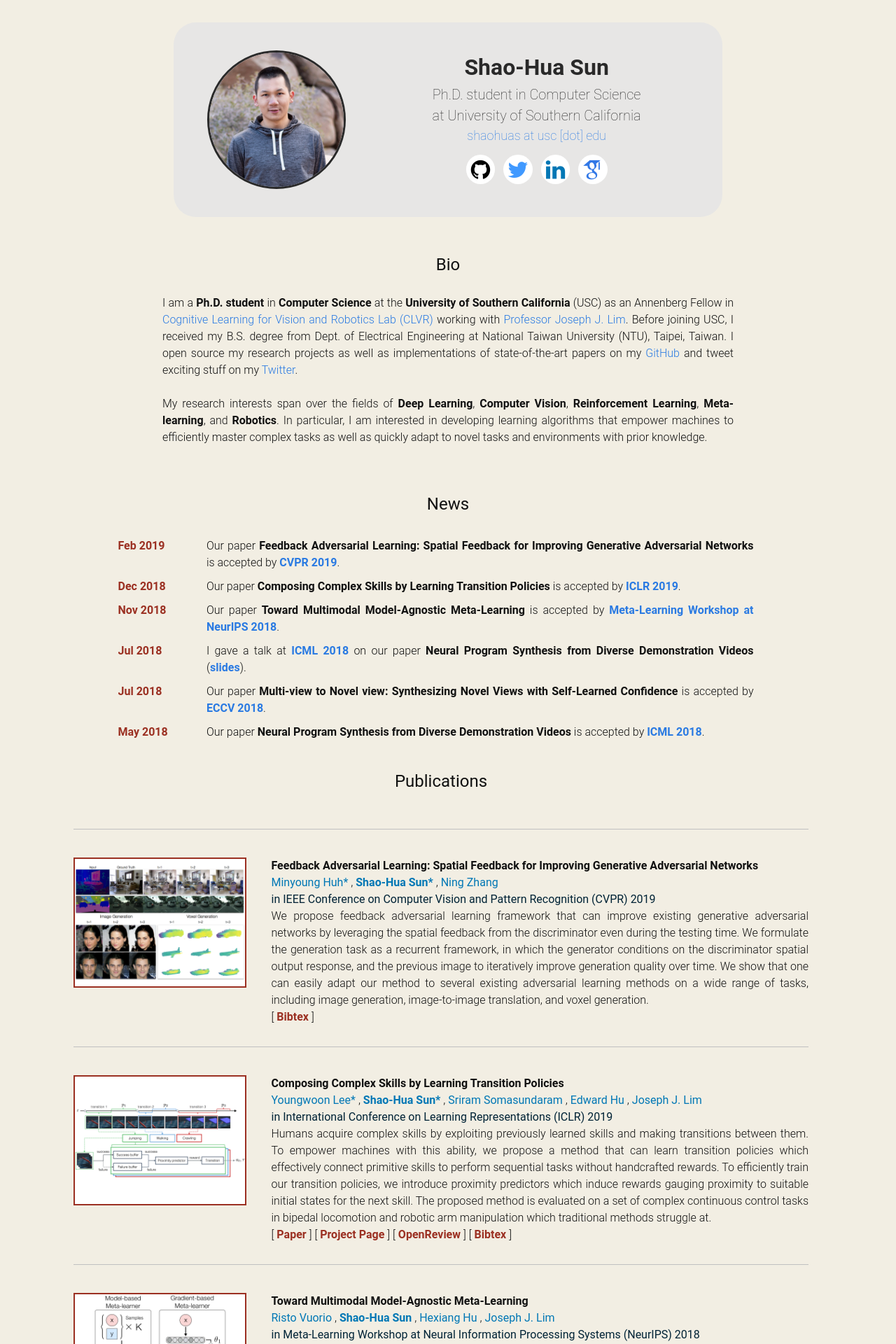
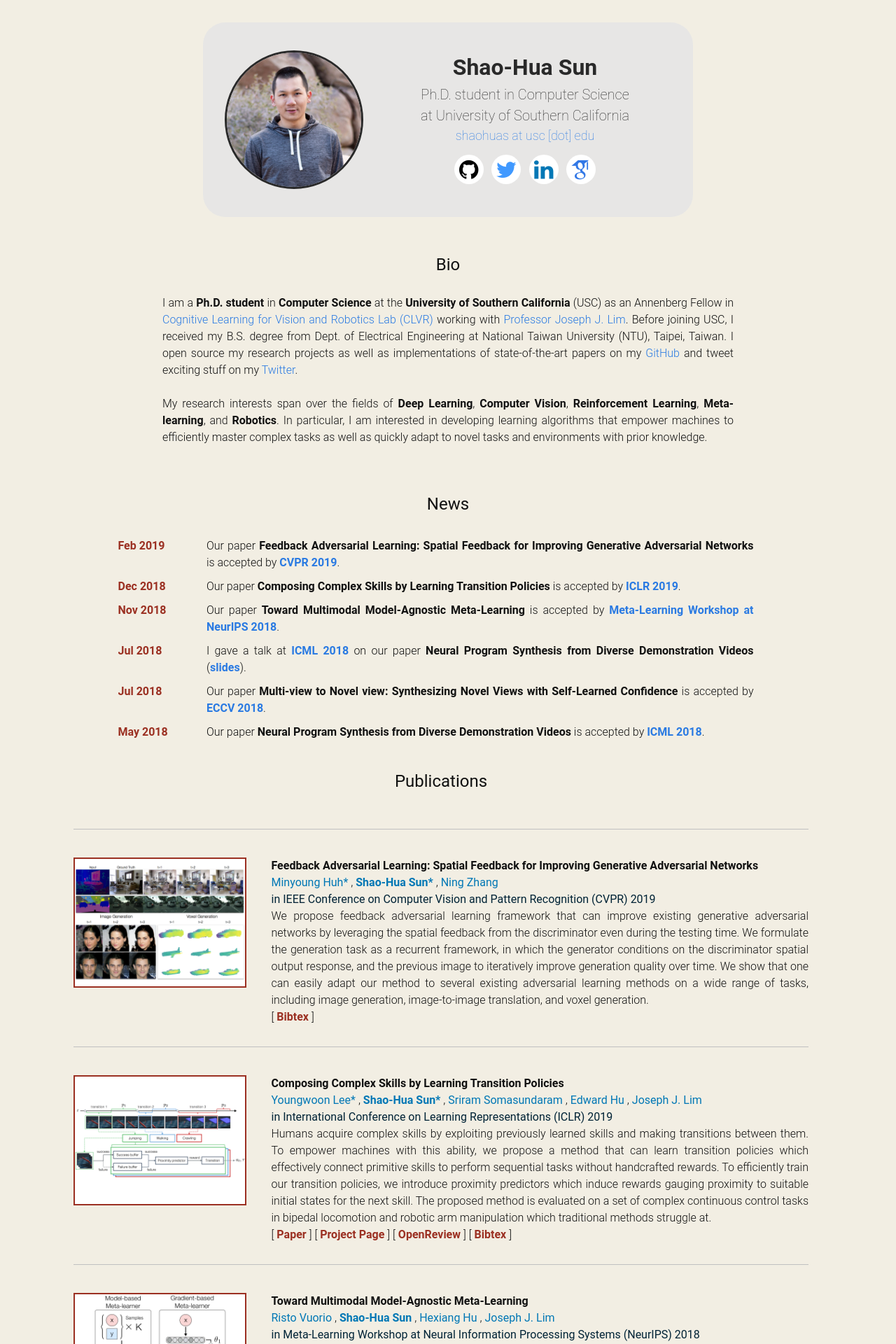
Before and after one commit to shaohua0116/shaohua0116.github.io, a Jekyll site: the page built from index.html, in a window 1280 px wide. Shown: the top 1920 px of the page at 70% size. Built offline with Jekyll 4.4.1, drawn with Linux system fonts in a browser that asks for light colours; some web fonts are replaced.

Commit message:
fix cover width

```diff
--- a/_sass/_cover.scss
+++ b/_sass/_cover.scss
@@ -4,8 +4,9 @@
 */
 .cover {
   // max-width:            100%;
-  max-width:        -webkit-calc(80% - (#{$spacing-unit} / 2));
-  max-width:        calc(80% - (#{$spacing-unit} / 2));
+  max-width:        -webkit-calc(70% - (#{$spacing-unit} / 2));
+  max-width:        calc(70% - (#{$spacing-unit} / 2));
+  max-width:            900px;
   height:               320px;
   z-index:              initial;
   margin-right:         auto;
```
